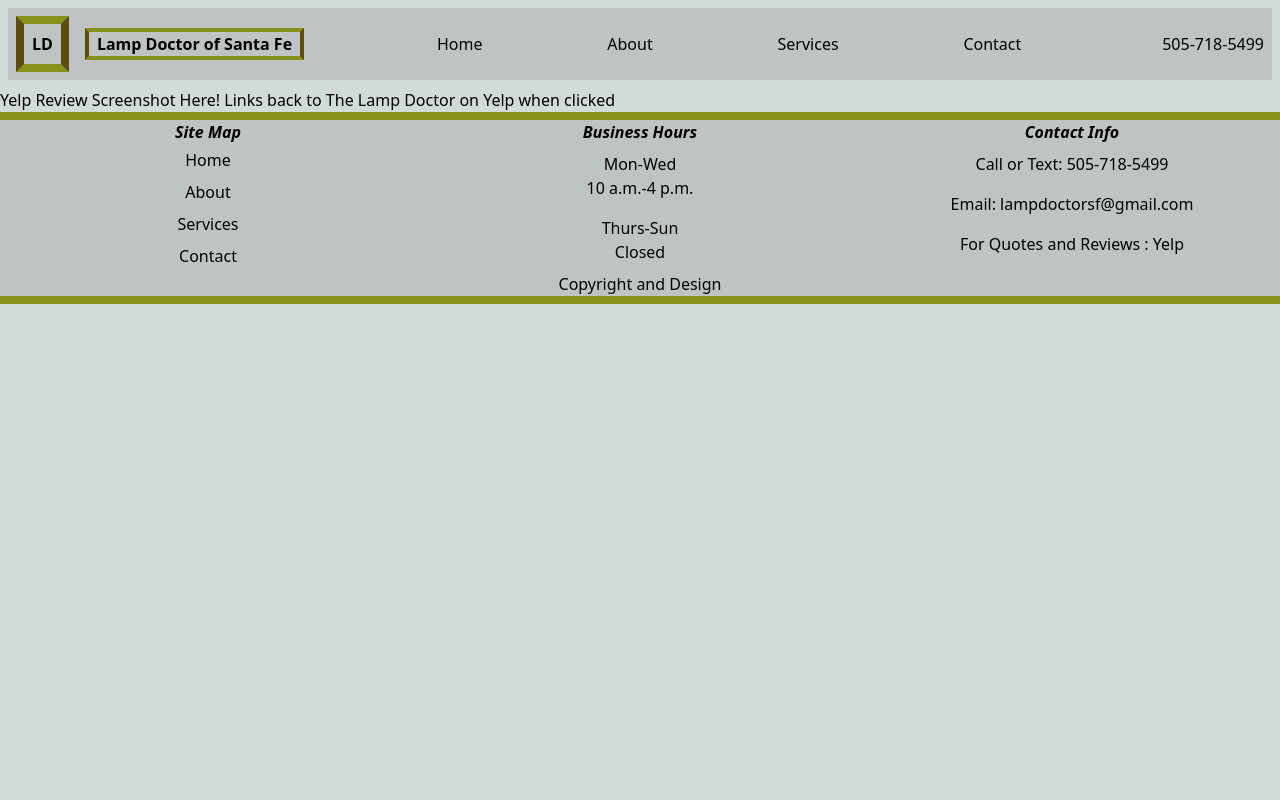
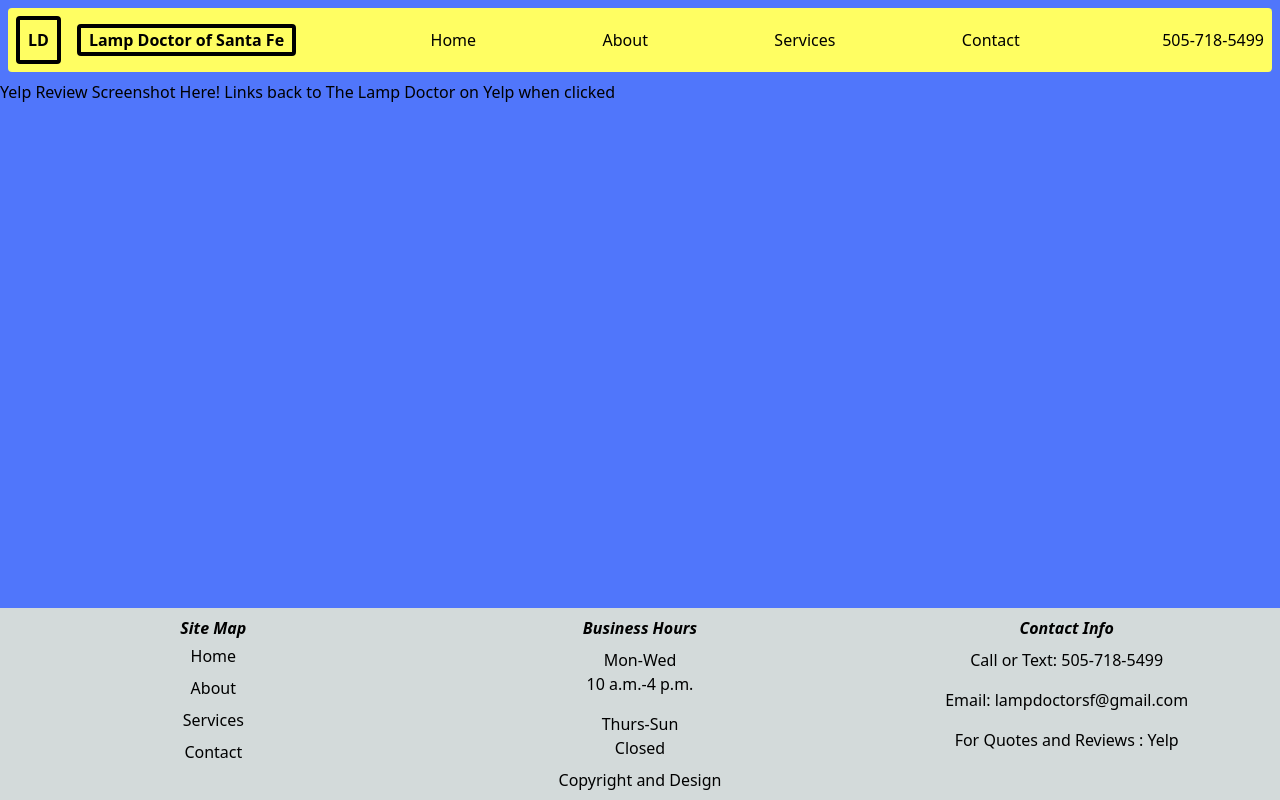
Before and after one commit to TheClutchC/lamp-doctor, a React (Create React App) app: page / in a window 1280 px wide. Built offline with nearby package versions, Linux system fonts and the light colour scheme; the HTML template or start-up script is replaced by a standard one.

Commit message:
updated styling and theme, fixed floating footer

```diff
--- a/src/App.css
+++ b/src/App.css
@@ -4,7 +4,75 @@
 
 /* Tailwind CSS theme colors can be accessed using theme("") */
 
+/* With React, to fix the issue of having a floating footer, you need to handle the styling for #root as well */
+html, body, #root {
+  min-height: 100vh;
+}
+
+#root {
+  display: flex;
+  flex-direction: column;
+ }
+
 body {
-  background-color: theme("colors.platinum");
-  min-height: 100%;
+  background-color: theme("colors.skybluesque");
 }
+
+footer {
+  margin-top: auto;
+}
+
+/* Base */
+.lamp {
+  position: relative;
+  left: 45%;
+  width: 200px;
+  height: 320px;
+  background-color: #888;
+  border-radius: 50% 50% 0 0;
+}
+
+/* Pull string */
+.pull-string {
+  position: absolute;
+  top: 10px;
+  left: 80px;
+  width: 40px;
+  height: 80px;
+  background-color: #222;
+  border-radius: 50%;
+}
+
+/* Lamp shade */
+.lamp-shade {
+  position: absolute;
+  top: 40px;
+  left: 20px;
+  width: 160px;
+  height: 160px;
+  background-image: radial-gradient(theme("colors.platinum"), theme("colors.yellowesque"));
+  border-radius: 50%;
+  border-width: 2px;
+  animation: spin 4s infinite alternate-reverse;
+}
+
+ /* Letters */
+ .letters {
+  position: absolute;
+  top: 50%;
+  left: 50%;
+  transform: translate(-20%, -20%);
+  font-size: 60px;
+  font-weight: bold;
+  animation: spin 4s infinite linear both;
+}
+
+/* Animation */
+@keyframes spin {
+  from {
+    transform: rotate(0deg);
+  }
+  to {
+    transform: rotate(360deg);
+  }
+}
--- a/src/components/Footer.js
+++ b/src/components/Footer.js
@@ -5,10 +5,8 @@ import ContactInfo from "./forFooter/ContactInfo";
 
 const Footer = () => {
   return (
-    <div>
-      <footer
-        className="border-y-8 border-y-olive text-center backdrop-brightness-90"
-      >
+    <div className="relative">
+      <footer id="footer" className="text-center p-2 bg-platinum">
         <div className="grid sm:grid-cols-3 gap-4">
           <SiteMap />
           <BusinessHours />
--- a/src/components/Header.js
+++ b/src/components/Header.js
@@ -5,7 +5,7 @@ import CompanyName from "./forHeader/CompanyName";
 
 const Header = () => {
   return (
-    <div className="flex justify-stretch gap-2 m-2 items-center backdrop-brightness-90">
+    <div className="flex justify-stretch gap-2 rounded m-2 items-center bg-yellowesque">
       <Logo />
       <CompanyName />
       <NavLinks />
--- a/src/components/forHeader/CompanyName.js
+++ b/src/components/forHeader/CompanyName.js
@@ -2,7 +2,7 @@ import { Link } from "react-router-dom";
 
 const CompanyName = () => {
   return (
-    <Link to="/" className="hidden md:flex font-extrabold border-4 border-x-field-drab border-y-olive px-2">
+    <Link to="/" className="hidden md:flex font-extrabold border-4 px-2 rounded">
       Lamp Doctor of Santa Fe
     </Link>
   );
--- a/src/components/forHeader/Logo.js
+++ b/src/components/forHeader/Logo.js
@@ -2,7 +2,7 @@ import { Link } from "react-router-dom";
 
 const Logo = () => {
   return (
-    <Link to="/" className="flex-initial justify-evenly border-x-field-drab border-y-olive border-8 font-extrabold p-2 m-2">
+    <Link to="/" className="flex-initial justify-evenly border-4 font-extrabold p-2 m-2 rounded">
       LD
     </Link>
   );
--- a/src/pages/AboutPage.js
+++ b/src/pages/AboutPage.js
@@ -1,10 +1,10 @@
 const AboutPage = () => {
   return (
     <section className="flex flex-col">
-      <h1 className="font-bold text-seal-brown text-3xl text-center mt-10">
+      <h1 className="font-bold text-3xl text-center mt-10">
         About Us
       </h1>
-      <div className=" text-xl self-center p-10 m-10 w-full sm:w-1/2 backdrop-brightness-90">
+      <div className=" text-xl self-center p-10 w-full sm:w-1/2 sm:m-10 sm:backdrop-brightness-75">
         <p>
           Established in 2022, Lamp Doctor is a trusted lamp repair company
           known for its exceptional craftsmanship and personalized customer
--- a/src/pages/NoMatch.js
+++ b/src/pages/NoMatch.js
@@ -2,10 +2,20 @@ import { Link } from "react-router-dom";
 
 const NoMatch = () => {
   return (
-    <div style={{ padding: 20 }}>
-      <h2>404: Page Not Found</h2>
-      <p>This page doesn't exist yet.</p>
-      <Link to="/" style={{ textDecoration: "underline", color: "blue" }}>Go to the home page</Link>
+    <div>
+      <div className="flex flex-col items-center py-10">
+        <h1 className="font-extrabold">404: Page Not Found</h1>
+        <p>This page doesn't exist yet.</p>
+        <Link to="/" className="bg-platinum rounded p-2 mt-2">Return to home page</Link>
+      </div>
+
+      {/* Crazy Lamp Thing For Error Page! */}
+      <div className="lamp">
+        <div className="pull-string"></div>
+        <div className="lamp-shade">
+          <div className="letters">Oops!</div>
+        </div>
+      </div>
     </div>
   );
 }
--- a/tailwind.config.js
+++ b/tailwind.config.js
@@ -5,11 +5,13 @@ module.exports = {
   ],
   theme: {
     colors: {
-      "olive": "#89931B",
-      "seal-brown": "#5B2F16",
-      "powder-blue": "#93B8CE",
       "platinum": "#D3DADA",
-      "field-drab": "#5C4D0F",
+      "navyesque": "#081478",
+      "yellowesque": "#FFFE62",
+      "skybluesque": "#5076FB",
+      "shadowesque": "#381F2B",
+      "lavendaresque": "#C78FD7",
+      "greenesque": "#9AEA5A",
     },
     extend: {},
   },
```
